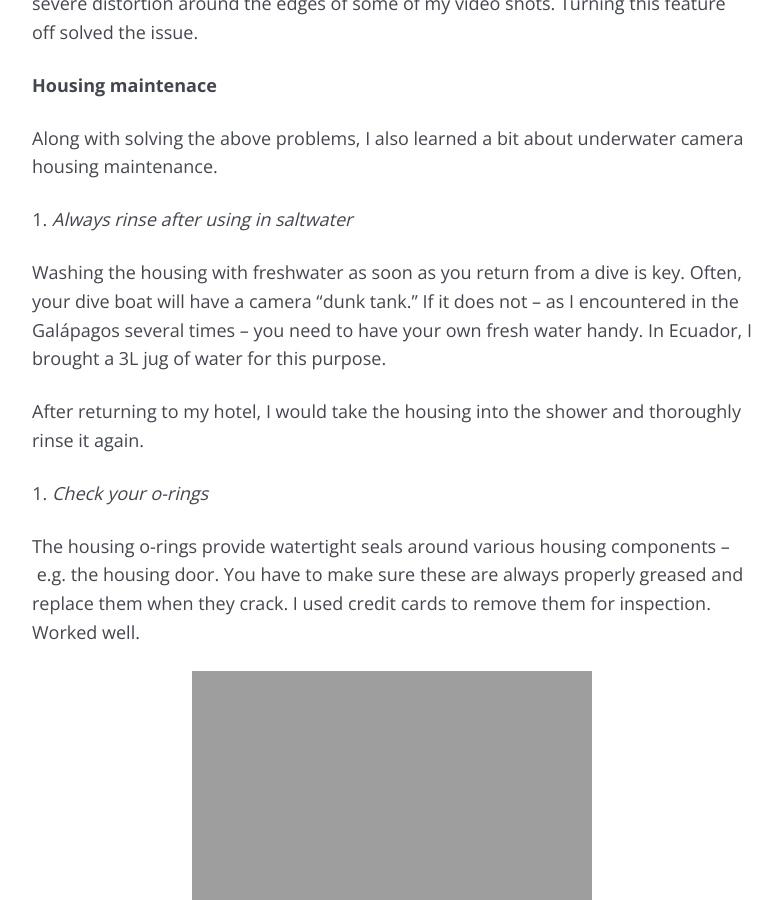
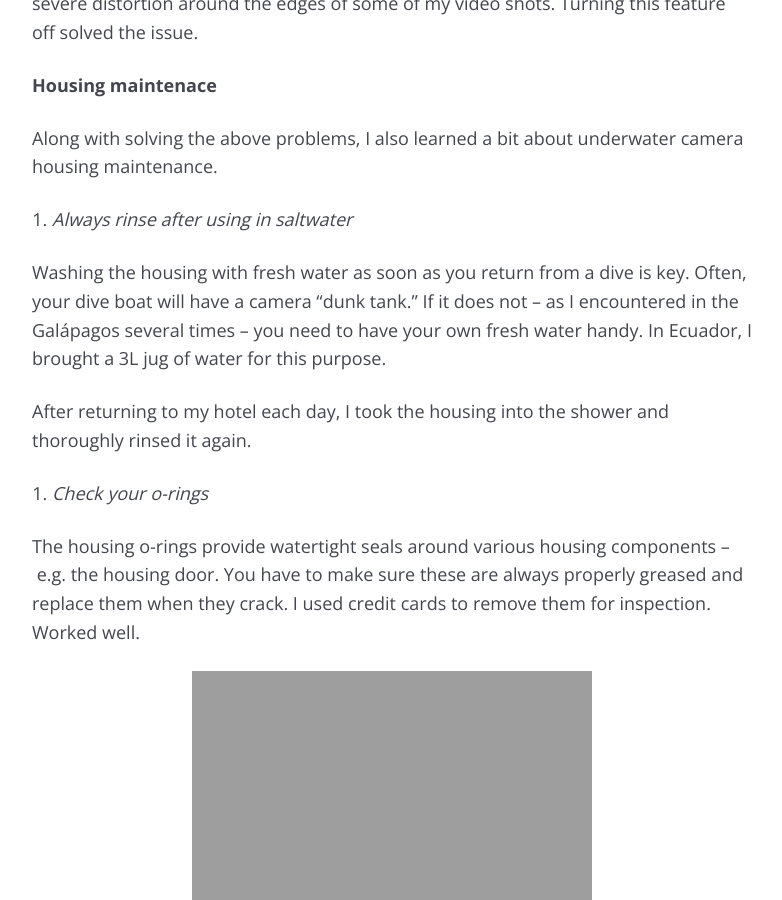
Before and after one commit to mcknightlabs/rtmup, a Jekyll site: the page built from _posts/goal/2018-01-30-uwphotography.md, in a window 1280 px wide and 900 px high, scrolled down 4960 px. Shown: the whole window, without its empty margins (248-1030 px from the left). Built offline with Jekyll 4.4.1, drawn with Linux system fonts in a browser that asks for light colours; comment, search, counter and statistics services are not loaded.

Commit message:
updates uw post

```diff
--- a/_posts/goal/2018-01-30-uwphotography.md
+++ b/_posts/goal/2018-01-30-uwphotography.md
@@ -118,9 +118,9 @@ Along with solving the above problems, I also learned a bit about underwater cam
 
 1. *Always rinse after using in saltwater*
 
-Washing the housing with freshwater as soon as you return from a dive is key. Often, your dive boat will have a camera "dunk tank." If it does not – as I encountered in the Galápagos several times – you need to have your own fresh water handy. In Ecuador, I brought a 3L jug of water for this purpose.
+Washing the housing with fresh water as soon as you return from a dive is key. Often, your dive boat will have a camera "dunk tank." If it does not – as I encountered in the Galápagos several times – you need to have your own fresh water handy. In Ecuador, I brought a 3L jug of water for this purpose.
 
-After returning to my hotel, I would take the housing into the shower and thoroughly rinse it again.
+After returning to my hotel each day, I took the housing into the shower and thoroughly rinsed it again.
 
 2. *Check your o-rings*
 
```
